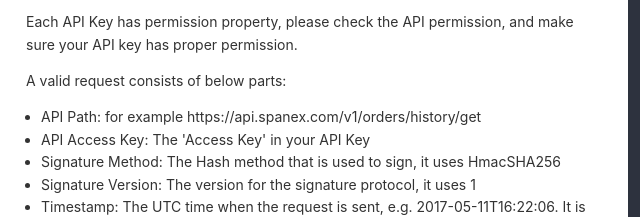
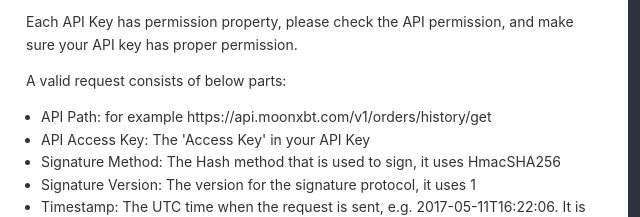
Before and after one commit to tutengdihuang/api-docs, a plain HTML site: page index.html in a window 1280 px wide. Shown: the part 1266-1483 px from the top of the page, 232-872 px from the left. Drawn offline with Linux system fonts and the light colour scheme; files whose address does not match are found by name.

Commit message:
publish: first commit
generated from commit 1934ae9d7267cc89e58b09c090909382a32f4d76

```diff
--- a/index.html
+++ b/index.html
@@ -348,7 +348,7 @@
 <p>A valid request consists of below parts:</p>
 
 <ul>
-<li>API Path: for example https://api.spanex.com/v1/orders/history/get</li>
+<li>API Path: for example https://api.moonxbt.com/v1/orders/history/get</li>
 <li>API Access Key: The &#39;Access Key&#39; in your API Key</li>
 <li>Signature Method: The Hash method that is used to sign, it uses HmacSHA256</li>
 <li>Signature Version: The version for the signature protocol, it uses 1</li>
```
Also changed, not shown: 1 other file.
